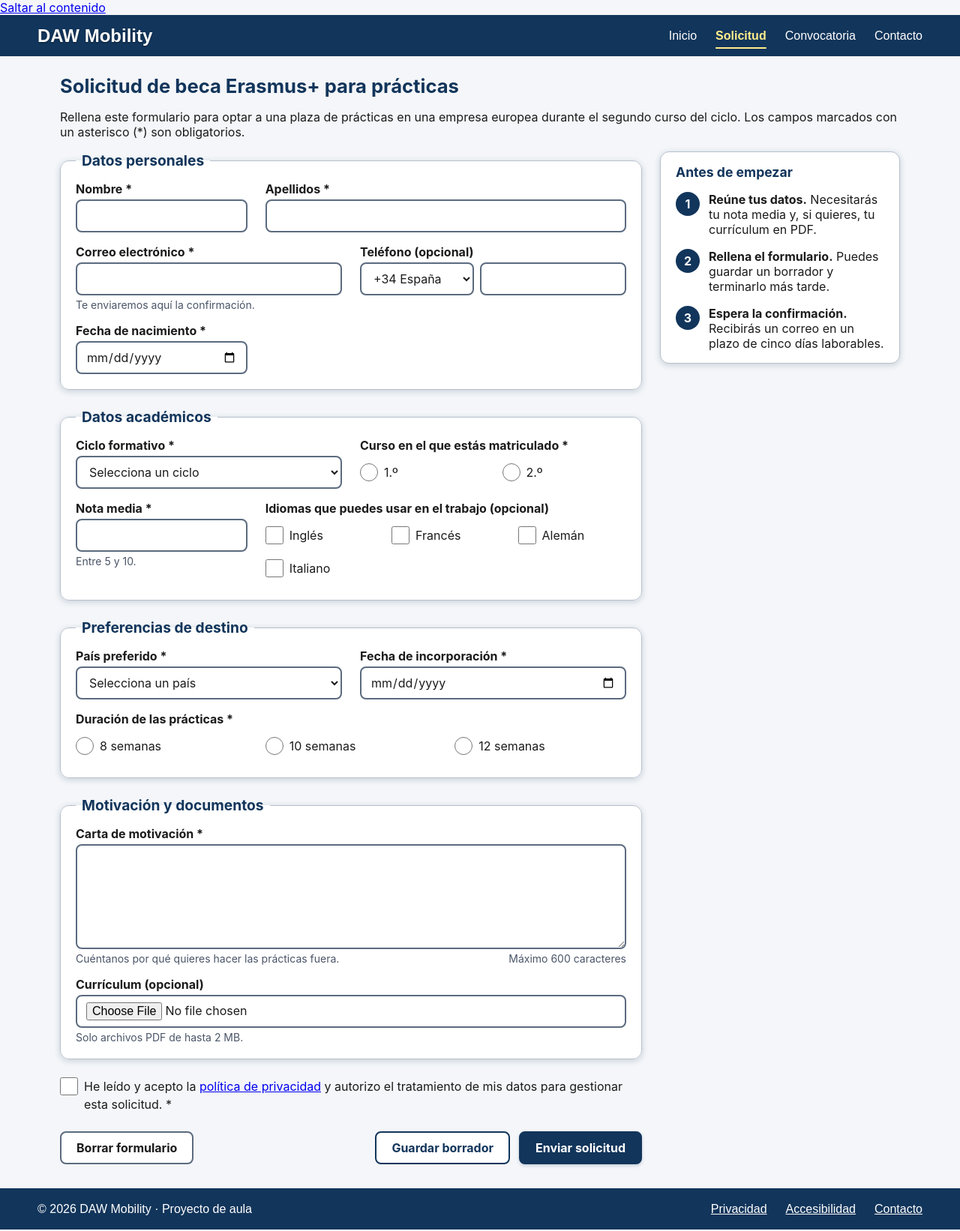
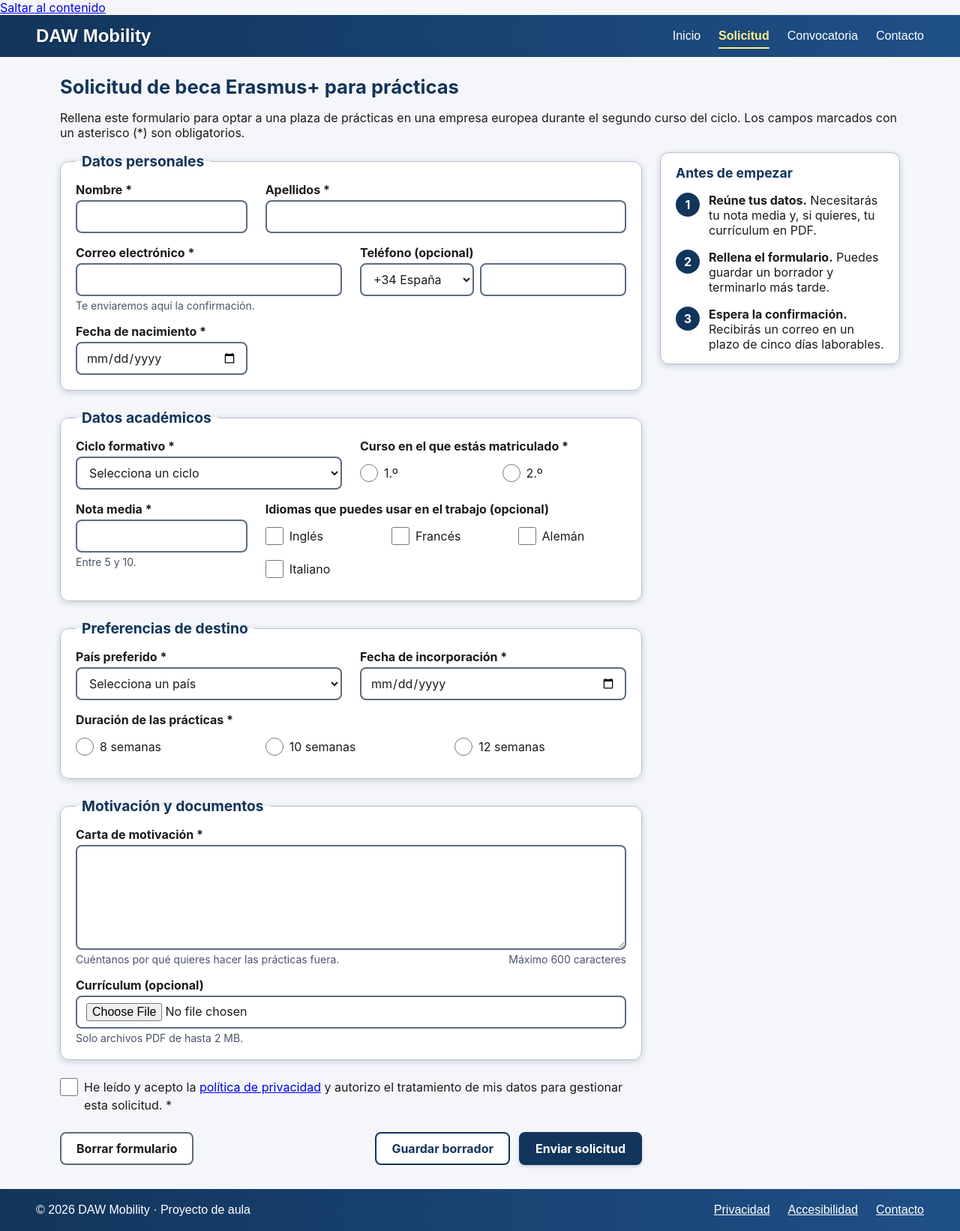
Before and after one commit to kmirass/diw-flexbox1-garcia-david, a plain HTML site: page index.html in a window 1280 px wide. Shown: the whole page at 75% size. Drawn offline with Linux system fonts and the light colour scheme.

Commit message:
degradado y wrap en cabecera y pie

```diff
--- a/styles/estilos.css
+++ b/styles/estilos.css
@@ -24,18 +24,22 @@
 
 .cabecera {
     display: flex;
+    flex-wrap: wrap;
     justify-content: space-between;
     align-items: center;
+    gap: 0.5rem 1.5rem;
 
-    padding: 2.5px 50px;
-    height: 50px;
+    padding: 0.25rem clamp(1rem, 5vw, 3rem);
+    min-height: 3rem;
 
     font-family: 'Inter Bold', sans-serif;
     color: var(--color-texto-inverso);
     background-color: var(--color-primario);
+    background-image: linear-gradient(to right, var(--color-primario), var(--color-primario-claro));
 }
 
 .cabecera__marca {
+    margin: 0;
     font-size: 1.5rem;
     font-weight: bold;
     text-shadow: 0 0.0625rem 0.125rem var(--color-sombra-texto);
@@ -43,8 +47,11 @@
 
 .menu__lista {
     display: flex;
-    gap: 25px;
+    flex-wrap: wrap;
+    gap: 0.75rem 1.5rem;
 
+    margin: 0;
+    padding: 0;
     list-style: none;
 }
 
@@ -97,21 +104,31 @@ body {
 
 .pie {
     display: flex;
+    flex-wrap: wrap;
     justify-content: space-between;
     align-items: center;
+    gap: 0.5rem 1.5rem;
 
-    padding: 2.5px 50px;
-    height: 50px;
+    padding: 0.25rem clamp(1rem, 5vw, 3rem);
+    min-height: 3rem;
 
     font-family: 'Inter Bold', sans-serif;
     color: var(--color-texto-inverso);
     background-color: var(--color-primario);
+    background-image: linear-gradient(to right, var(--color-primario), var(--color-primario-claro));
+}
+
+.pie__texto {
+    margin: 0;
 }
 
 .pie__lista {
     display: flex;
-    gap: 25px;
+    flex-wrap: wrap;
+    gap: 0.75rem 1.5rem;
 
+    margin: 0;
+    padding: 0;
     list-style: none;
 }
 
```
